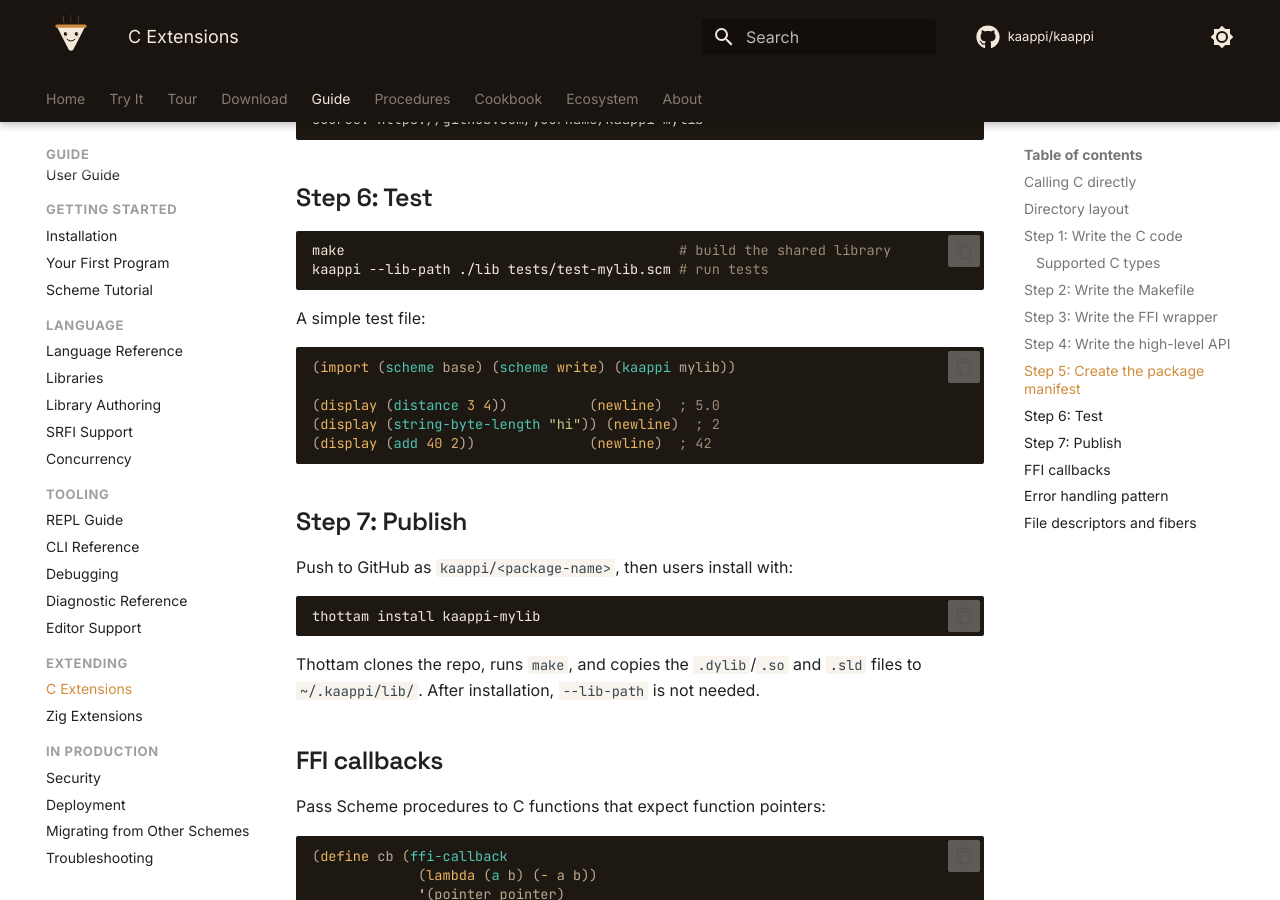
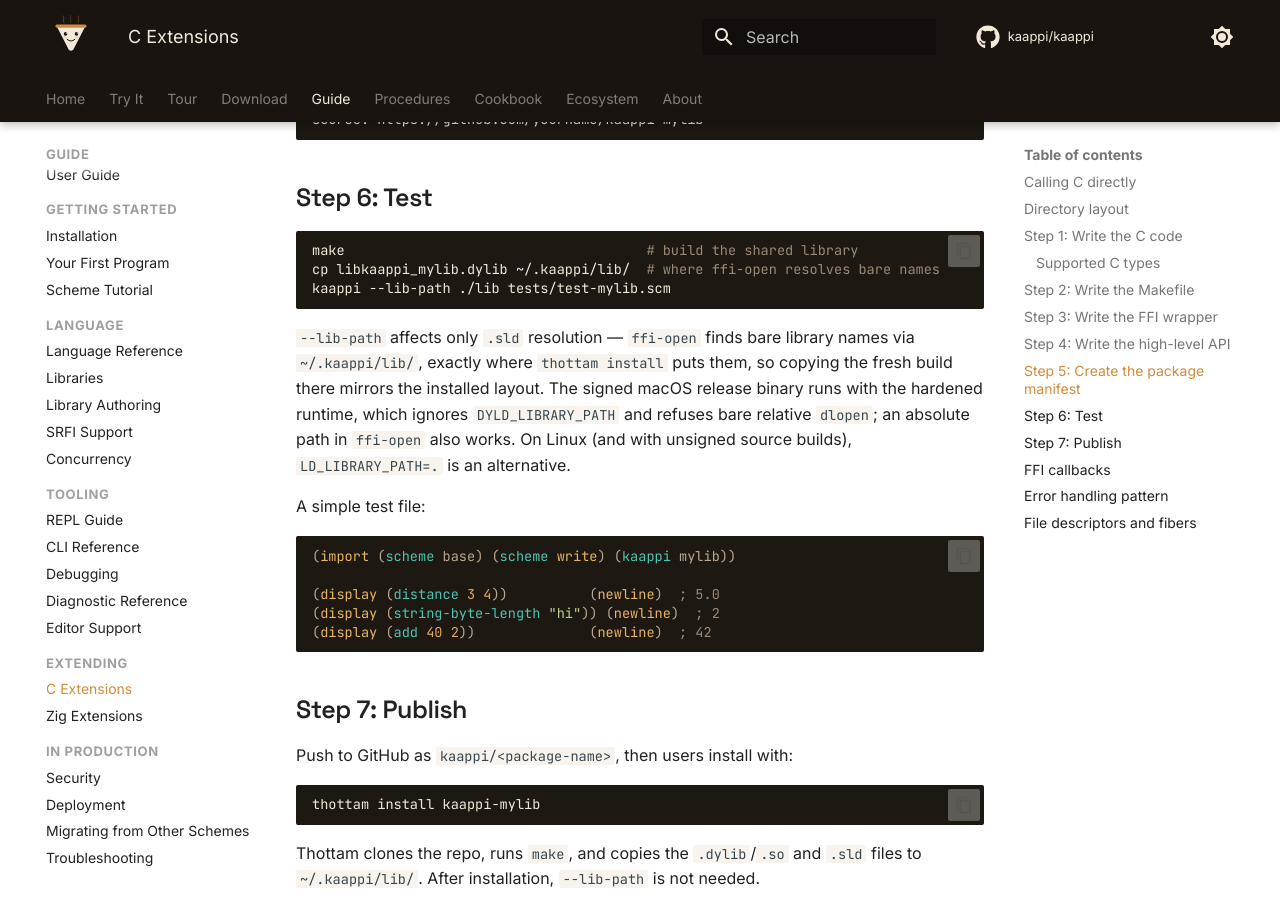
Before and after one commit to kaappi/kaappi.github.io, an MkDocs documentation site: the page built from docs/guide/c-extensions.md, in a window 1280 px wide and 900 px high, scrolled down 4470 px. Built offline with MkDocs 1.6.1 and Material for MkDocs 9.7.7, drawn with Linux system fonts in a browser that asks for light colours; comment, search, counter and statistics services are not loaded.

Commit message:
Fix FFI, sandbox-adjacent, and Docker samples across five guide pages
Final guide-sweep wave; 115 checks green across the guide, including
building and running the C-extension walkthrough end to end.

- c-extensions: Step 6's documented test invocation cannot work — the
  signed release binary's hardened runtime refuses bare relative dlopen
  and ignores DYLD_LIBRARY_PATH, and --lib-path only covers .sld
  lookup. The step now copies the built dylib into ~/.kaappi/lib
  (mirroring thottam's layout; verified: the walkthrough then passes
  with its claimed 5.0/2/42 output) and explains the constraint.
- troubleshooting: the FFI 'library not found' fix list repeated the
  --lib-path misconception and the DYLD_LIBRARY_PATH advice; both
  corrected (copy to ~/.kaappi/lib, absolute path, Linux-only env var).
- security: the ffi-callback example used an (int)->int signature the
  runtime rejects ('unsupported callback signature'); now a qsort-style
  (pointer pointer)->int, which is supported. Sandbox table verified:
  every listed capability really is blocked under --sandbox (by
  unbinding), fibers and display still work.
- library-authoring: a stale 'all 72 SRFIs' (split across a line break,
  which the earlier count sweep missed) now uses the srfi_count macro;
  page opted into render_macros. Search-order precedence, include
  splitting, cond-expand, and nested import modifiers all verified.
- deployment: the minimal Dockerfile copied kaappi from
  /usr/local/bin in the builder stage, but install.sh installs to
  ~/.local/bin (= /root/.local/bin in the builder), so the COPY fails;
  it also never copied the ~/.kaappi library tree. Both Dockerfiles
  fixed per install.sh's actual layout. kaappi compile smoke-verified.

Co-Authored-By: Claude Fable 5 <noreply@anthropic.com>

````diff
--- a/docs/guide/c-extensions.md
+++ b/docs/guide/c-extensions.md
@@ -208,9 +208,18 @@ source: https://github.com/yourname/kaappi-mylib
 ## Step 6: Test
 
 ```bash
-make                                         # build the shared library
-kaappi --lib-path ./lib tests/test-mylib.scm # run tests
+make                                     # build the shared library
+cp libkaappi_mylib.dylib ~/.kaappi/lib/  # where ffi-open resolves bare names
+kaappi --lib-path ./lib tests/test-mylib.scm
 ```
+
+`--lib-path` affects only `.sld` resolution — `ffi-open` finds bare
+library names via `~/.kaappi/lib/`, exactly where `thottam install`
+puts them, so copying the fresh build there mirrors the installed
+layout. The signed macOS release binary runs with the hardened runtime,
+which ignores `DYLD_LIBRARY_PATH` and refuses bare relative `dlopen`;
+an absolute path in `ffi-open` also works. On Linux (and with unsigned
+source builds), `LD_LIBRARY_PATH=.` is an alternative.
 
 A simple test file:
 
````
Also changed, not shown: docs/guide/deployment.md (+5 -3 lines), docs/guide/library-authoring.md (+6 -2 lines), docs/guide/security.md (+3 -2 lines), docs/guide/troubleshooting.md (+5 -2 lines).
